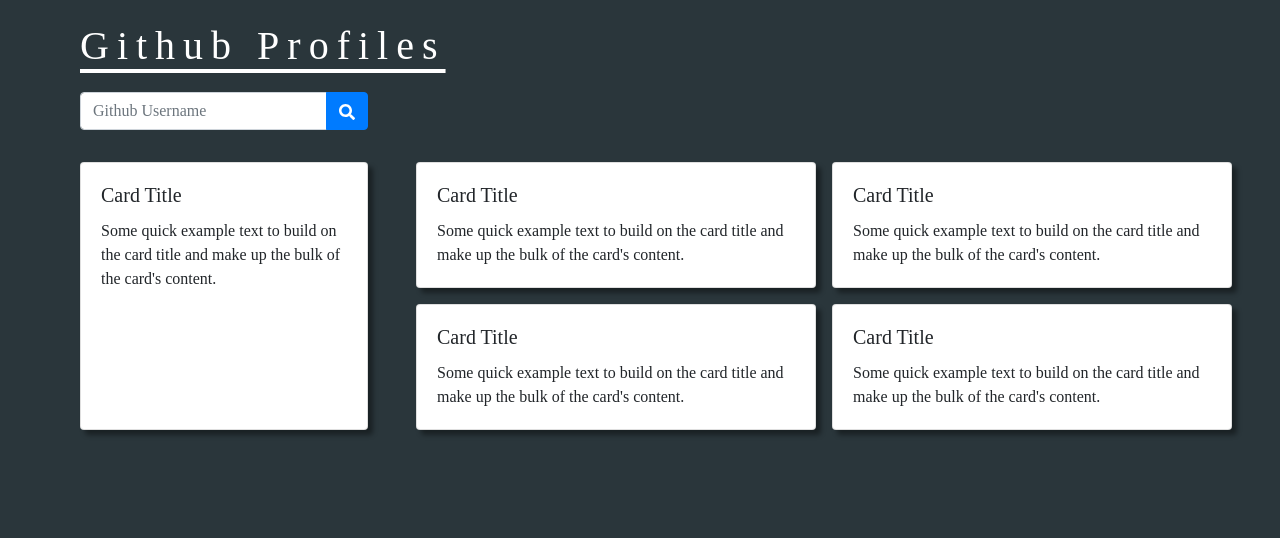
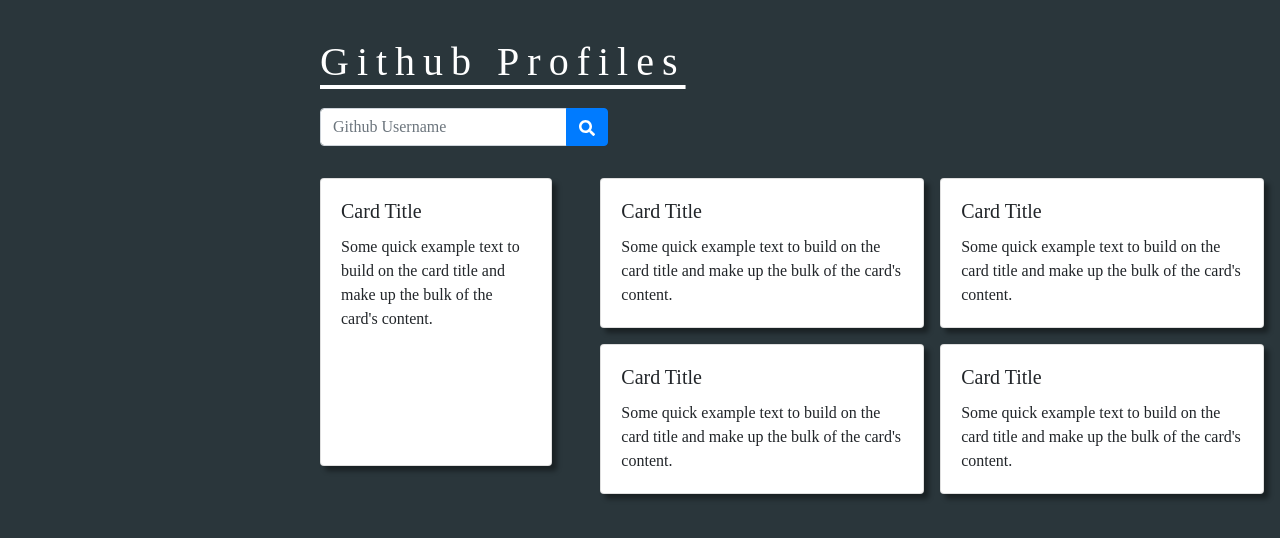
Before and after one commit to MikevPeeren/github-profiles, a React (Create React App) app: page / in a window 1280 px wide. Shown: the top 538 px of the page. Built offline with nearby package versions, Linux system fonts and the light colour scheme.

Commit message:
Styling Changes

```diff
--- a/src/App.scss
+++ b/src/App.scss
@@ -2,8 +2,8 @@
 	display: flex;
 	flex-direction: column;
 	width: 50%;
-	margin-left: 5em;
-	margin-top: 1em;
+	margin-left: 20em;
+	margin-top: 2em;
 	margin-bottom: 1em;
 
 	&__header {
@@ -18,7 +18,7 @@
 }
 
 .GithubContainer {
-	margin-left: 5em;
+	margin-left: 20em;
 	display: flex;
 	justify-content: start;
 	flex-direction: column;
```
